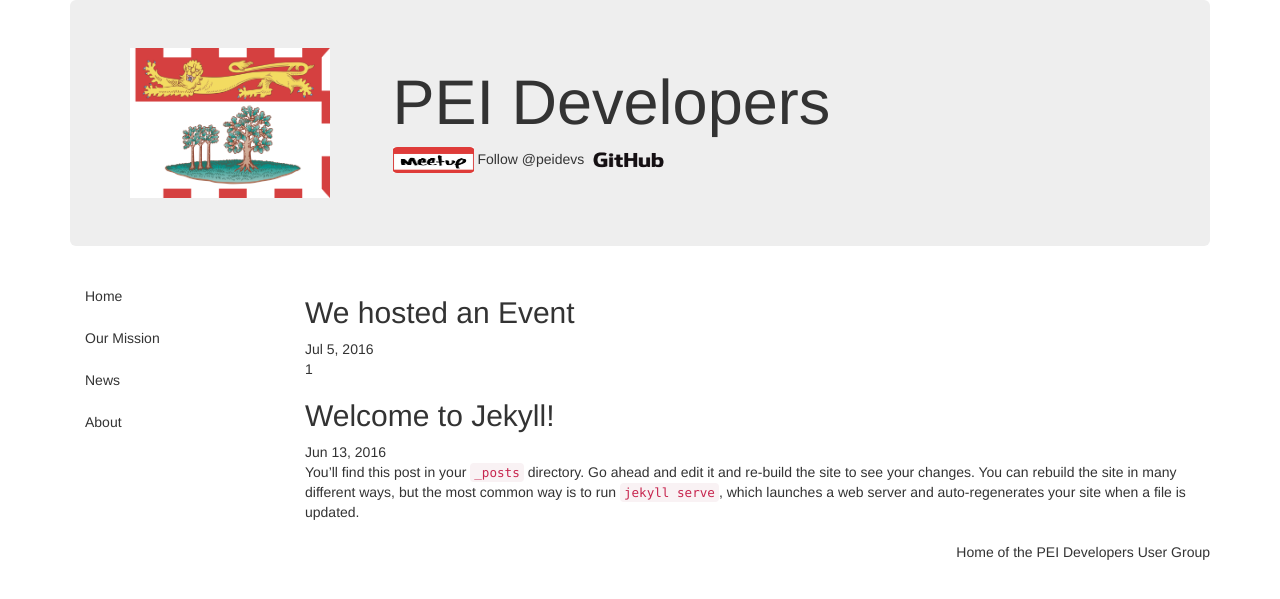
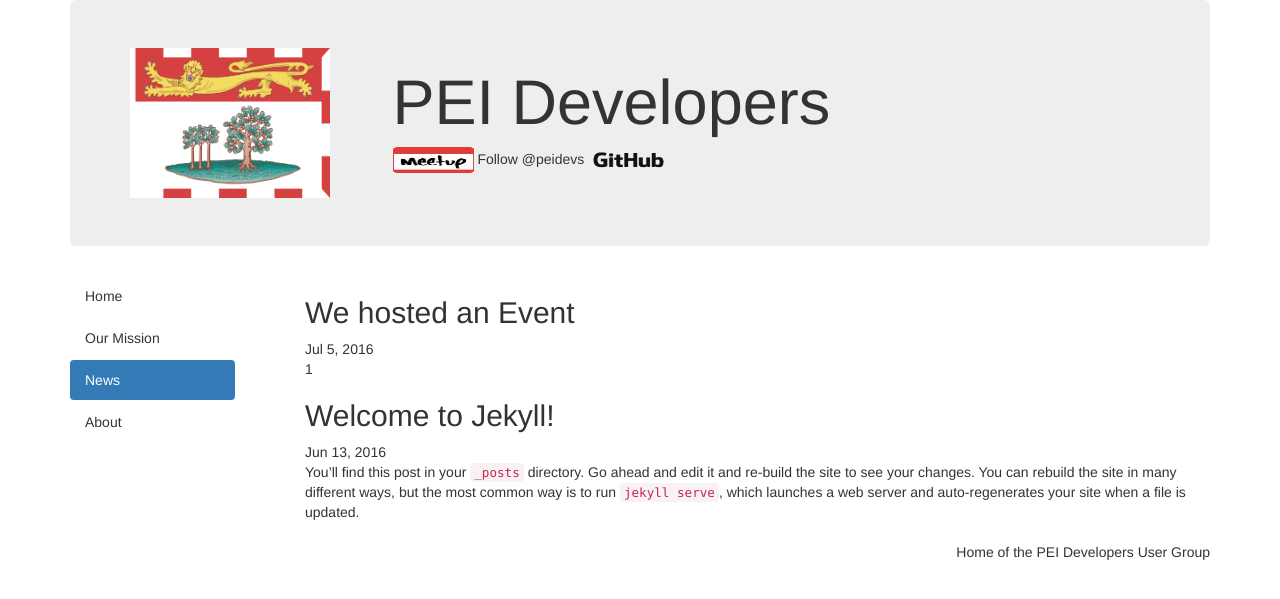
Before and after one commit to peidevs/homepageBeta, a Jekyll site: the page built from news.md, in a window 1280 px wide. Shown: the top 599 px of the page. Built offline with Jekyll 4.4.1, drawn with Linux system fonts in a browser that asks for light colours; nearby versions of some CDN libraries; comment, search, counter and statistics services are not loaded.

```diff
--- a/_data/navigation.yml
+++ b/_data/navigation.yml
@@ -1,10 +1,10 @@
 #navigation Menu
 menu :
   - name : "Home"
-    url : ""
+    url : "/"
   - name : "Our Mission"
-    url : "mission/"
+    url : "/mission/"
   - name : "News"
-    url : "news/"
+    url : "/news/"
   - name : "About"
-    url : "about/"
+    url : "/about/"
```
